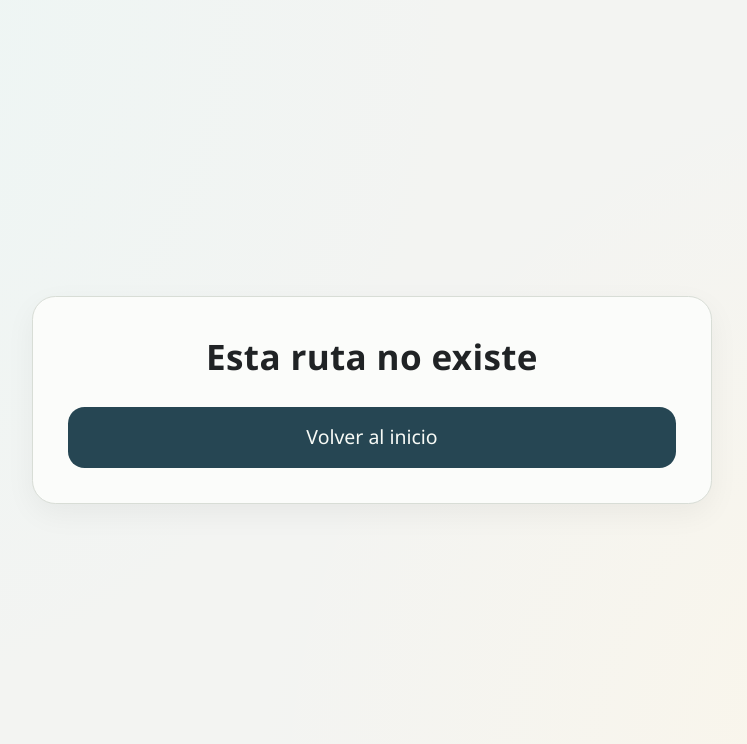
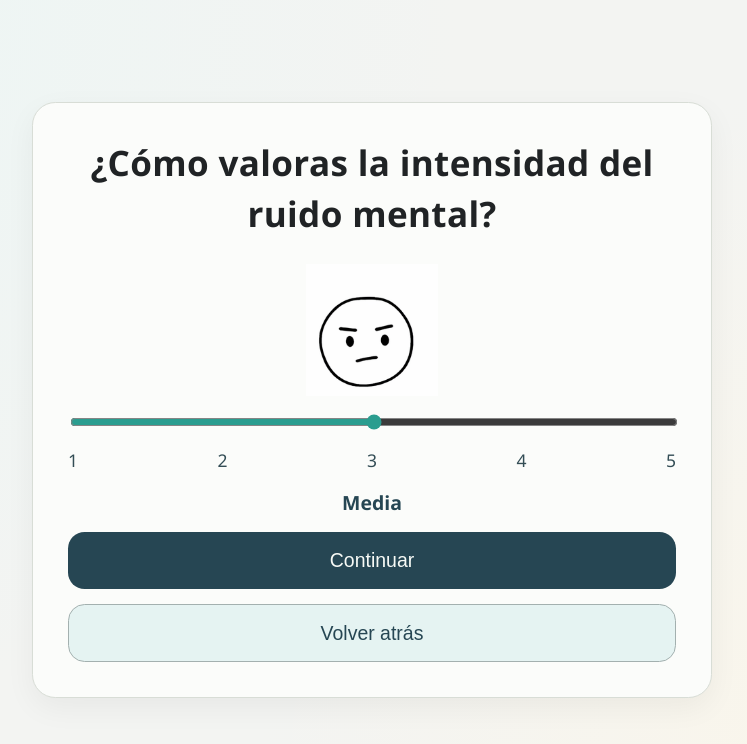
Before and after one commit to devilcius/loop-out, a React (Vite) app: page /estimation in a window 1280 px wide. Shown: the top 744 px of the page, without its empty margins (268-1015 px from the left). Built offline with nearby package versions, Linux system fonts and the light colour scheme.

Commit message:
Chore: migrate routes to English slugs

```diff
--- a/src/app/AppRouter.tsx
+++ b/src/app/AppRouter.tsx
@@ -20,9 +20,9 @@ export function AppRouter() {
     <BrowserRouter>
       <Routes>
         <Route path="/" element={<DetectionPage />} />
-        <Route path="/estimacion" element={<EstimationPage />} />
+        <Route path="/estimation" element={<EstimationPage />} />
         <Route
-          path="/temporalidad"
+          path="/temporal-orientation"
           element={
             <StepGuard step={3}>
               <TemporalOrientationPage />
@@ -30,7 +30,7 @@ export function AppRouter() {
           }
         />
         <Route
-          path="/emocion-principal"
+          path="/primary-emotion"
           element={
             <StepGuard step={4}>
               <PrimaryEmotionPage />
@@ -38,7 +38,7 @@ export function AppRouter() {
           }
         />
         <Route
-          path="/sentimientos"
+          path="/related-feelings"
           element={
             <StepGuard step={5}>
               <RelatedFeelingsPage />
@@ -46,7 +46,7 @@ export function AppRouter() {
           }
         />
         <Route
-          path="/reconocimiento"
+          path="/recognition"
           element={
             <StepGuard step={6}>
               <RecognitionPage />
@@ -54,7 +54,7 @@ export function AppRouter() {
           }
         />
         <Route
-          path="/atencion"
+          path="/attention"
           element={
             <StepGuard step={7}>
               <AttentionCheckPage />
@@ -62,7 +62,7 @@ export function AppRouter() {
           }
         />
         <Route
-          path="/pausa"
+          path="/pause"
           element={
             <StepGuard step={8}>
               <MicroInterventionPage />
@@ -70,7 +70,7 @@ export function AppRouter() {
           }
         />
         <Route
-          path="/intervencion"
+          path="/intervention"
           element={
             <StepGuard step={9}>
               <InterventionPage />
@@ -78,7 +78,7 @@ export function AppRouter() {
           }
         />
         <Route
-          path="/intervencion-pausa"
+          path="/intervention-pause"
           element={
             <StepGuard step={10}>
               <InterventionTimerPage />
@@ -86,7 +86,7 @@ export function AppRouter() {
           }
         />
         <Route
-          path="/evaluacion"
+          path="/evaluation"
           element={
             <StepGuard step={11}>
               <EvaluationPage />
@@ -94,14 +94,14 @@ export function AppRouter() {
           }
         />
         <Route
-          path="/evaluacion-feedback"
+          path="/evaluation-feedback"
           element={
             <StepGuard step={12}>
               <EvaluationFeedbackPage />
             </StepGuard>
           }
         />
-        <Route path="/historial" element={<HistoryPage />} />
+        <Route path="/history" element={<HistoryPage />} />
         <Route path="/inicio" element={<Navigate replace to="/" />} />
         <Route path="*" element={<NotFoundPage />} />
       </Routes>
--- a/src/components/ScreenShell.tsx
+++ b/src/components/ScreenShell.tsx
@@ -25,7 +25,7 @@ export function ScreenShell({ title, subtitle, headerTop, showHistoryLink = fals
 
       {showHistoryLink ? (
         <footer className="screen-footer">
-          <Link to="/historial" className="text-link">
+          <Link to="/history" className="text-link">
             {i18n.components.screenShell.historyLink}
           </Link>
         </footer>
--- a/src/domain/content.ts
+++ b/src/domain/content.ts
@@ -3,17 +3,17 @@ import { i18n } from '../i18n'
 
 export const stepPathByNumber: Record<number, string> = {
   1: '/',
-  2: '/estimacion',
-  3: '/temporalidad',
-  4: '/emocion-principal',
-  5: '/sentimientos',
-  6: '/reconocimiento',
-  7: '/atencion',
-  8: '/pausa',
-  9: '/intervencion',
-  10: '/intervencion-pausa',
-  11: '/evaluacion',
-  12: '/evaluacion-feedback',
+  2: '/estimation',
+  3: '/temporal-orientation',
+  4: '/primary-emotion',
+  5: '/related-feelings',
+  6: '/recognition',
+  7: '/attention',
+  8: '/pause',
+  9: '/intervention',
+  10: '/intervention-pause',
+  11: '/evaluation',
+  12: '/evaluation-feedback',
 }
 
 export const intensityLabelByLevel: Record<number, string> = {
```
